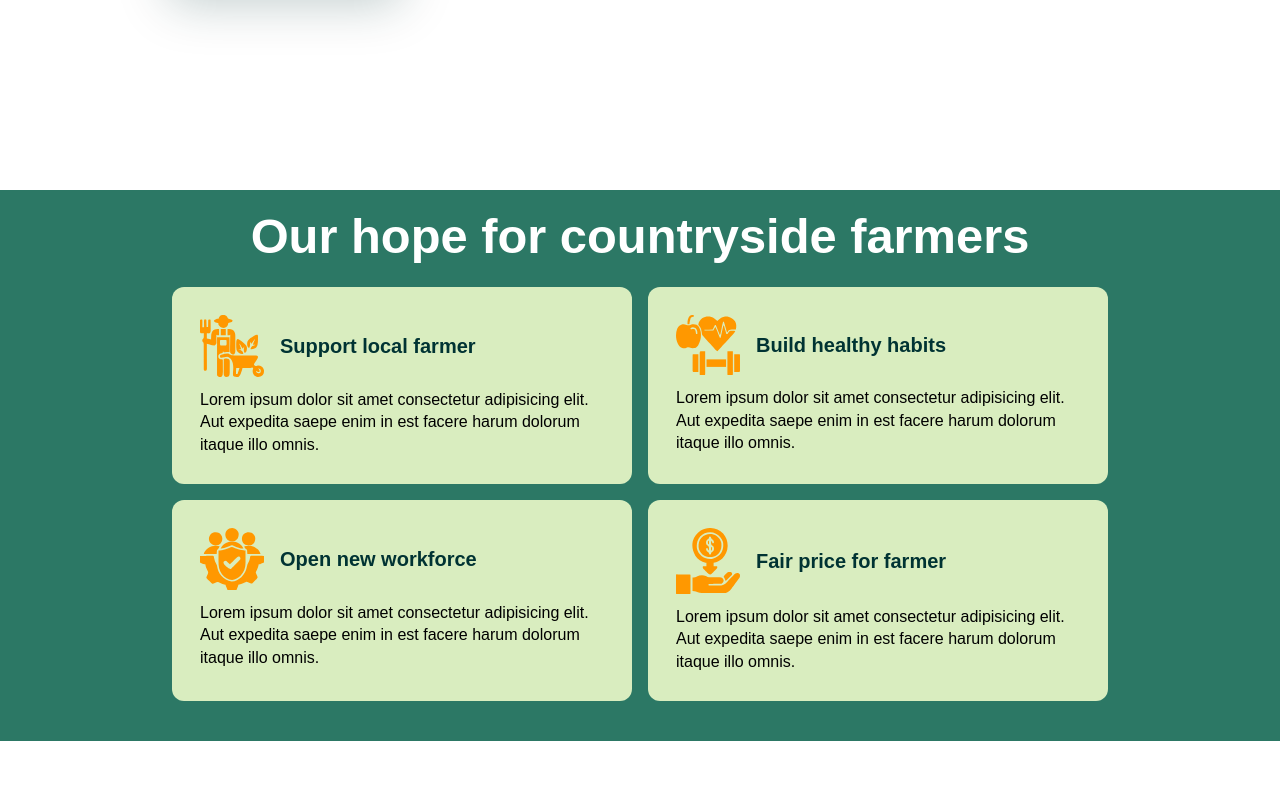
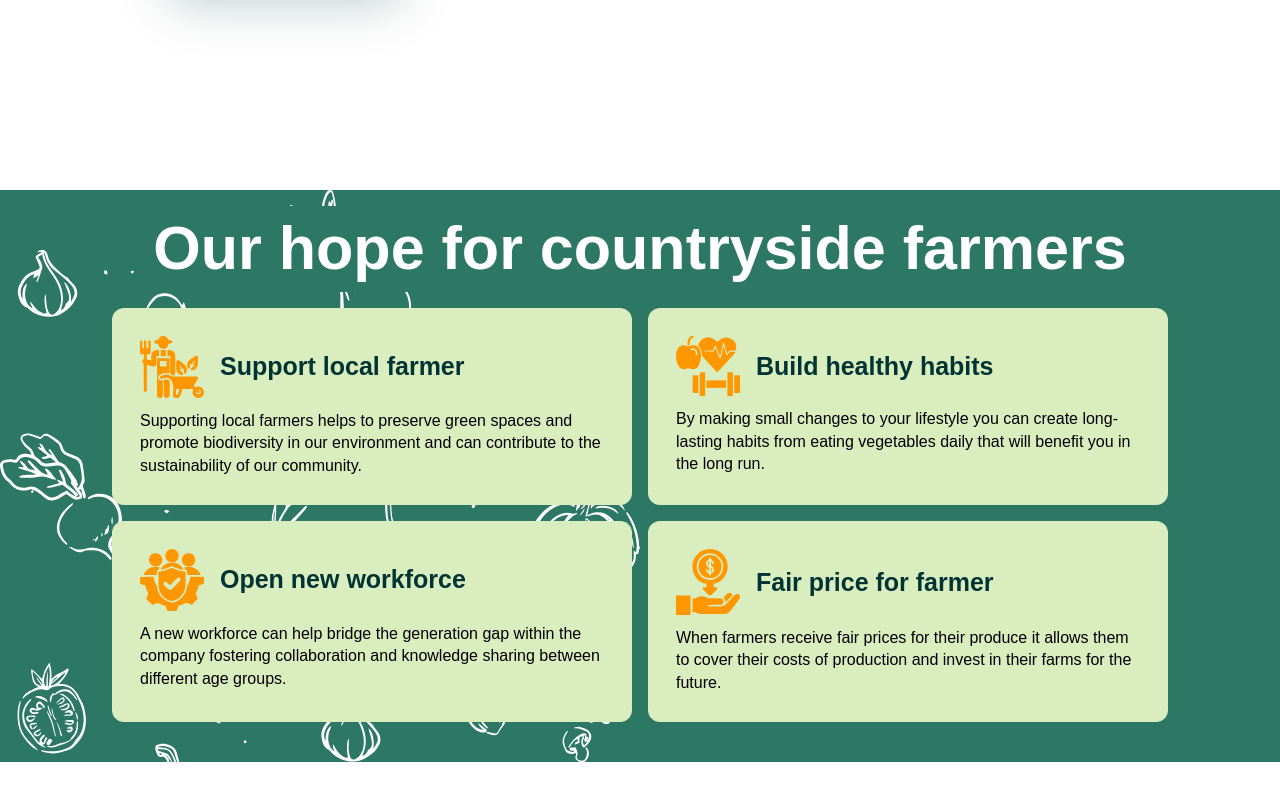
Before and after one commit to bntngbgs/get-veggies, a website built with Vite: page index.html in a window 1280 px wide. Shown: the part 1613-2413 px from the top of the page. Before the commit the page ends 2354 px from the top, so only its background shows below. Built offline with nearby package versions, Linux system fonts and the light colour scheme; files whose address does not match are found by name; a web font is replaced by a local one.

Commit message:
add a description card section

```diff
--- a/index.html
+++ b/index.html
@@ -139,9 +139,9 @@
             </div>
             <div class="desc-card-text">
               <p>
-                Lorem ipsum dolor sit amet consectetur adipisicing elit. Aut
-                expedita saepe enim in est facere harum dolorum itaque illo
-                omnis.
+                Supporting local farmers helps to preserve green spaces and
+                promote biodiversity in our environment and can contribute to
+                the sustainability of our community.
               </p>
             </div>
           </div>
@@ -152,9 +152,9 @@
             </div>
             <div class="desc-card-text">
               <p>
-                Lorem ipsum dolor sit amet consectetur adipisicing elit. Aut
-                expedita saepe enim in est facere harum dolorum itaque illo
-                omnis.
+                By making small changes to your lifestyle you can create
+                long-lasting habits from eating vegetables daily that will
+                benefit you in the long run.
               </p>
             </div>
           </div>
@@ -165,9 +165,9 @@
             </div>
             <div class="desc-card-text">
               <p>
-                Lorem ipsum dolor sit amet consectetur adipisicing elit. Aut
-                expedita saepe enim in est facere harum dolorum itaque illo
-                omnis.
+                A new workforce can help bridge the generation gap within the
+                company fostering collaboration and knowledge sharing between
+                different age groups.
               </p>
             </div>
           </div>
@@ -178,9 +178,9 @@
             </div>
             <div class="desc-card-text">
               <p>
-                Lorem ipsum dolor sit amet consectetur adipisicing elit. Aut
-                expedita saepe enim in est facere harum dolorum itaque illo
-                omnis.
+                When farmers receive fair prices for their produce it allows
+                them to cover their costs of production and invest in their
+                farms for the future.
               </p>
             </div>
           </div>
--- a/style.css
+++ b/style.css
@@ -376,24 +376,51 @@ header {
 .desc-card-outer {
   background-color: var(--color-primary);
   margin-top: 12.5rem;
+  background-image: url(/bg-pattern.svg);
+  background-repeat: no-repeat;
+  background-size: 640px;
+  /* background-size: contain; */
+  /* background-position: bottom left; */
+  padding-top: var(--spacing-m);
+  margin-bottom: 12rem;
 }
 
 .desc-card-outer > h2 {
   font-family: var(--ff-heading);
+  /* display: inline-block; */
+  /* margin-inline: auto; */
+  justify-content: center;
   color: white;
+  width: max-content;
+  margin-inline: auto;
+  padding-inline: var(--spacing-xs);
+  border-radius: 36px;
+  background-color: var(--color-primary);
   text-align: center;
-  font-size: var(--fs-xl);
-  padding-top: var(--spacing-s);
+  font-size: var(--fs-xxl);
+  /* padding-top: var(--spacing-s); */
+  /* margin-top: var(--spacing-s); */
 }
 
 .desc-card-container {
+  display: grid;
+  gap: var(--spacing-m);
+  grid-template-columns: repeat(2, 520px);
+  justify-content: center;
+  padding-bottom: var(--spacing-xl);
+  padding-top: var(--spacing-m);
+}
+
+/* BACKUP */
+/* .desc-card-container {
   display: grid;
   gap: var(--spacing-m);
   grid-template-columns: repeat(2, 460px);
   justify-content: center;
   padding-bottom: var(--spacing-xl);
   padding-top: var(--spacing-m);
-}
+} */
+/* BACKUP */
 
 .desc-card {
   padding: var(--spacing-l);
@@ -414,9 +441,13 @@ header {
 .desc-card-header h3 {
   color: var(--color-primary-dark);
   font-family: var(--ff-heading);
-  font-size: 1.25rem;
+  font-size: var(--fs-m);
 }
 
 .desc-card img {
   width: 64px;
 }
+
+.desc-card-text {
+  /* font-weight: 200; */
+}
```
Also changed, not shown: public/bg-pattern.png (added), public/bg-pattern.svg (added).
